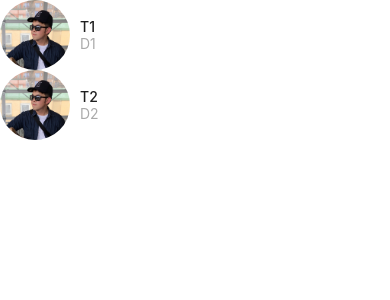
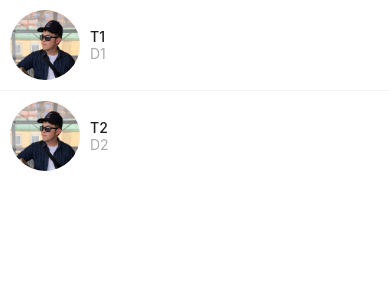
Before and after one commit to weitsesun/TradeWithMe, a React Native app: screen / in a window 390 px wide. Shown: the top 300 px of the page. Built offline with nearby package versions, Linux system fonts and the light colour scheme.

Commit message:
installed react-native-gesture-handler

```diff
--- a/app/components/ListItem.js
+++ b/app/components/ListItem.js
@@ -1,11 +1,12 @@
 import React from "react";
-import { View, StyleSheet, Image } from "react-native";
+import { View, StyleSheet, Image, TouchableHighlight } from "react-native";
 import AppText from "./AppText";
 
 import colors from "../config/colors";
 
-function ListItem({ image, title, subtitle }) {
+function ListItem({ image, title, subtitle, onPress }) {
   return (
+    <TouchableHighlight underlayColor={colors.white} onPress={onPress}>
       <View style={styles.container}>
         <Image source={image} style={styles.image} />
         <View style={styles.detailsContainer}>
@@ -13,12 +14,14 @@
           <AppText style={styles.subtitle}>{subtitle}</AppText>
         </View>
       </View>
+    </TouchableHighlight>
   );
 }
 
 const styles = StyleSheet.create({
   container: {
     flexDirection: "row",
+    padding: 10,
   },
   detailsContainer: {
     justifyContent: "center",
--- /dev/null
+++ b/app/components/ListItemSeparator.js
@@ -0,0 +1,14 @@
+import React from "react";
+import { View, StyleSheet } from "react-native";
+
+import colors from "../config/colors";
+
+function ListItemSeparator() {
+  return <View style={styles.separator} />;
+}
+
+const styles = StyleSheet.create({
+  separator: { width: "100%", height: 1, backgroundColor: colors.gray_light },
+});
+
+export default ListItemSeparator;
--- a/app/config/colors.js
+++ b/app/config/colors.js
@@ -5,4 +5,5 @@
   black: "#202020",
   white: "#f0f0f0",
   gray: "#aaa",
+  gray_light: "#f8f4f4",
 };
--- a/app/screens/MessageScreen.js
+++ b/app/screens/MessageScreen.js
@@ -1,8 +1,9 @@
 import React from "react";
-import { FlatList, StyleSheet } from "react-native";
+import { View, FlatList, StyleSheet } from "react-native";
 
 import ListItem from "../components/ListItem";
 import Screen from "../components/Screen";
+import ListItemSeparator from "../components/ListItemSeparator";
 
 const messages = [
   {
@@ -31,9 +32,11 @@
               image={item.image}
               title={item.title}
               subtitle={item.description}
+              onPress={() => console.log("message selected", item)}
             />
           );
         }}
+        ItemSeparatorComponent={ListItemSeparator}
       />
     </Screen>
   );
--- a/package.json
+++ b/package.json
@@ -15,6 +15,7 @@
     "react": "~16.11.0",
     "react-dom": "~16.11.0",
     "react-native": "https://github.com/expo/react-native/archive/sdk-38.0.0.tar.gz",
+    "react-native-gesture-handler": "~1.6.0",
     "react-native-web": "~0.11.7"
   },
   "devDependencies": {
```
Also changed, not shown: 1 other file (tests, documents, lock files or other folders). Lines whose indentation alone changed are shown as unchanged.
